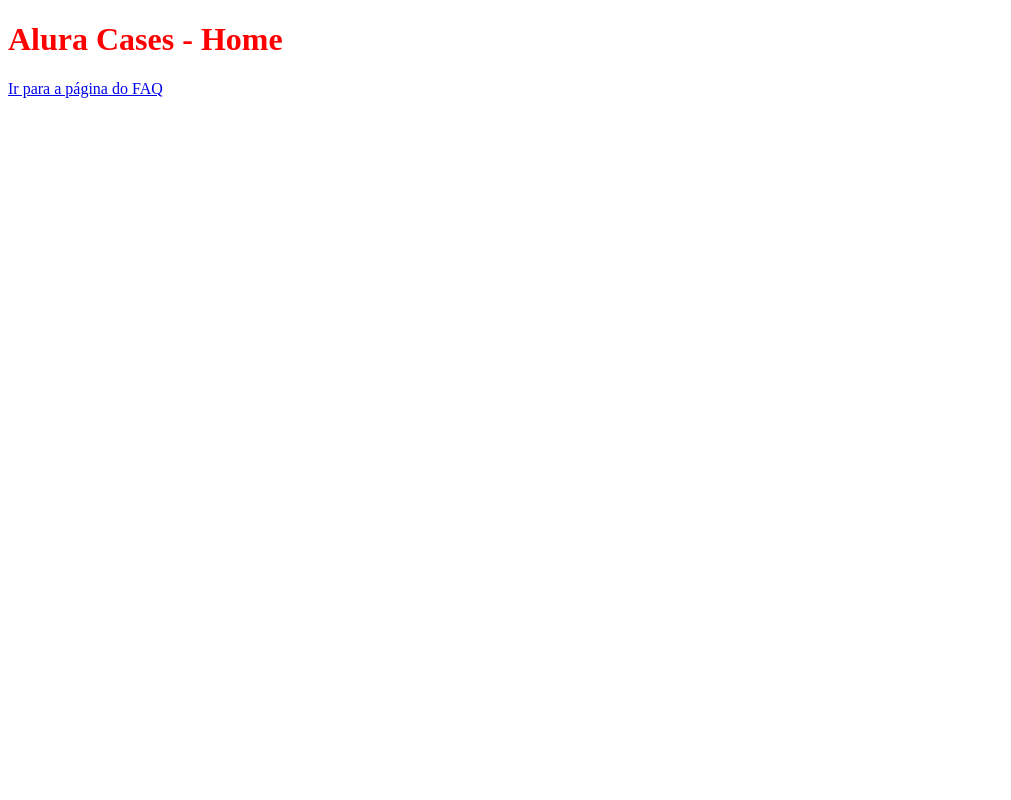
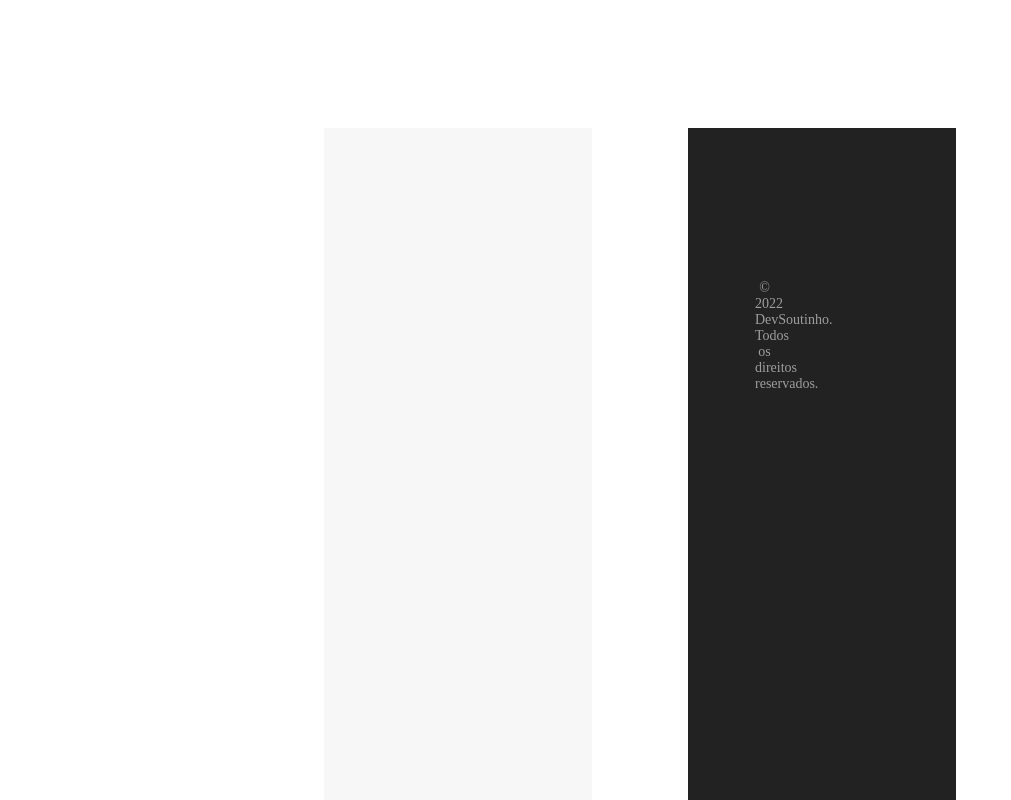
Before and after one commit to edtmi/alura-cursos, a Next.js app in the folder 01-nextjs-course/: page / in a window 1280 px wide. Shown: the top 800 px of the page, without its empty margins (0-1011 px from the left). Built offline with nearby package versions, Linux system fonts and the light colour scheme.

Commit message:
:sparkles: rendering homescreen

```diff
--- a/01-nextjs-course/pages/index.js
+++ b/01-nextjs-course/pages/index.js
@@ -1,29 +1,35 @@
-import React from "react";
-import Link from "../src/components/Link";
+import HomeScreen from "../src/screens/HomeScreen";
 
-function Title({children, as }) {
-  const Tag = as;
-  return (
-    <React.Fragment>
-      <Tag>
-        {children}
-      </Tag>
-      <style jsx>{`
-        ${Tag} {
-          color: red;
-        }
-      `}</style>
-    </React.Fragment>
-  )
-}
+export default HomeScreen;
 
-export default function HomePage() {
-  return (
-    <div>
-      <Title as="h1">Alura Cases - Home</Title>
-      <Link href="/faq">
-        Ir para a página do FAQ
-      </Link>
-    </div>
-  );
-}
+// import React from "react";
+// import Link from "../src/components/Link";
+// import Footer from "../src/components/patterns/Footer";
+
+// function Title({children, as }) {
+//   const Tag = as;
+//   return (
+//     <React.Fragment>
+//       <Tag>
+//         {children}
+//       </Tag>
+//       <style jsx>{`
+//         ${Tag} {
+//           color: red;
+//         }
+//       `}</style>
+//     </React.Fragment>
+//   )
+// }
+
+// export default function HomePage() {
+//   return (
+//     <div>
+//       <Title as="h1">Alura Cases - Home</Title>
+//       <Link href="/faq">
+//         Ir para a página do FAQ
+//       </Link>
+//       <Footer />
+//     </div>
+//   );
+// }
```
